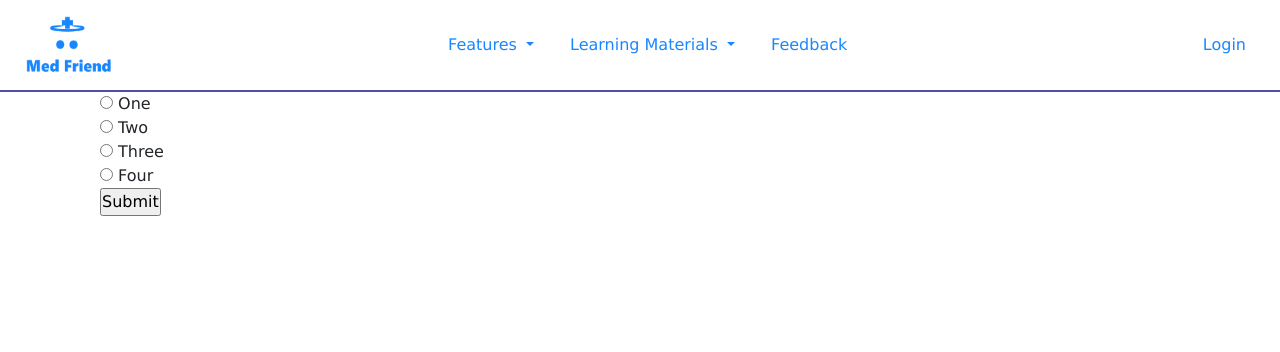
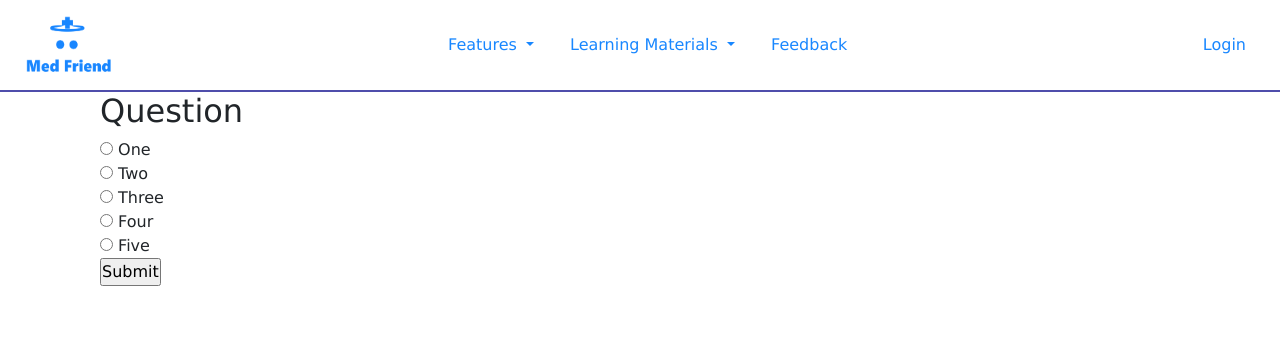
Before and after one commit to leemuel01/OOPP-Project, a Flask app: page /Symptom_Checker in a window 1280 px wide. Shown: the top 352 px of the page. Run offline with Flask 2, Linux system fonts and the light colour scheme; parts of the project's set-up code (start-up, migrations or seed data) failed here and were passed over; some libraries are stand-ins or nearby versions.

Commit message:
update
doing loop for questions and answers

```diff
--- a/Flask/symptom_checker/routes.py
+++ b/Flask/symptom_checker/routes.py
@@ -16,6 +16,22 @@ def symptom_check():
     return render_template("Symptom Checker/Symptom Checker.html", title="Symptom Checker", form=form)
 
 
+def symptom_change_question():
+    symptom_question_password = []
+    symptom_qa_loop_set = 0
+    symptom_qa_database = sqlite3.connect("flask/site.db")
+    symptom_checked_box = request.form.get("answer")
+    symptom_question_password.append(symptom_checked_box)
+    data_symptom_qa_loop_password = symptom_qa_database.execute('SELECT symptom_qa_password FROM symptom_qa WHERE id=?', (symptom_checked_box))
+    for i in data_symptom_qa_loop_password:
+        data_symptom_qa_loop_password = i[symptom_qa_loop_set]
+        if data_symptom_qa_loop_password == symptom_question_password:
+            return render_template("Symptom Checker/Symptom Checker.html", title="Symptom Checker")
+        else:
+            symptom_qa_loop_set += 1
+
+
+
 @symptom_checker.route("/symptom", methods=['POST', 'GET'])
 def symptom():
     symptom_database = sqlite3.connect("flask/site.db")
@@ -29,6 +45,7 @@ def symptom():
     return render_template("Symptom Checker/Symptom.html", title="Symptom Checker", test3=data_symptom_answer,
                            test4=data_symptom_treatment)
 
+
 # <--- To take the data and put it at the symptom part at Symptom.html --->
 # def select_answer:
 #     symptom_database.execute('SELECT symptom_answer FROM symptom WHERE id=1')
--- a/Flask/templates/Symptom Checker/Symptom Checker.html
+++ b/Flask/templates/Symptom Checker/Symptom Checker.html
@@ -4,10 +4,12 @@
     <div class="container">
             <div class="col-8">
                 <form action="symptom" method="post">
+                    <h2>Question</h2>
                     <input type="radio" name="answer" value="1"> One <br>
                     <input type="radio" name="answer" value="2"> Two <br>
                     <input type="radio" name="answer" value="3"> Three <br>
                     <input type="radio" name="answer" value="4"> Four <br>
+                    <input type="radio" name="answer" value="5"> Five <br>
                     <input type="submit">
                 </form>
                 </div>
```
Also changed, not shown: Flask/Models.py (+17 -1 lines), Flask/site.db.
